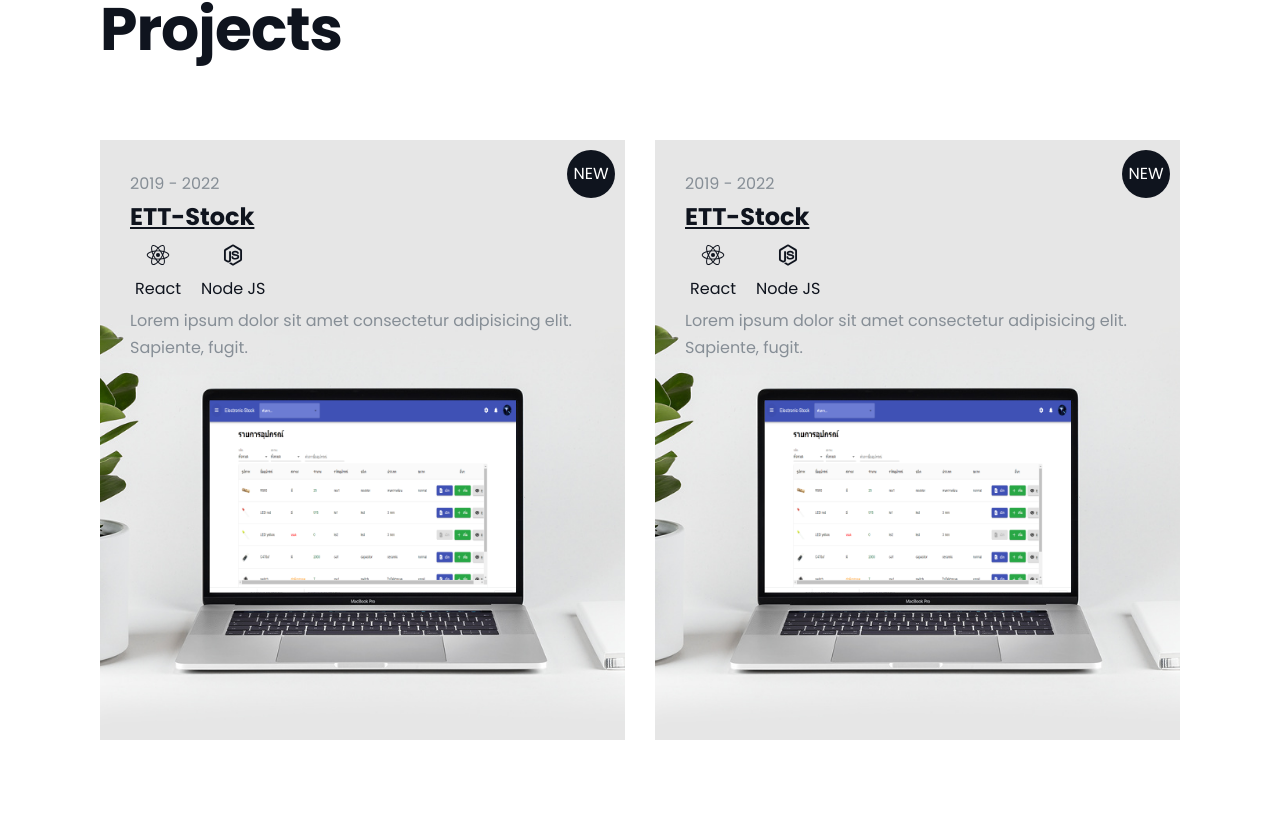
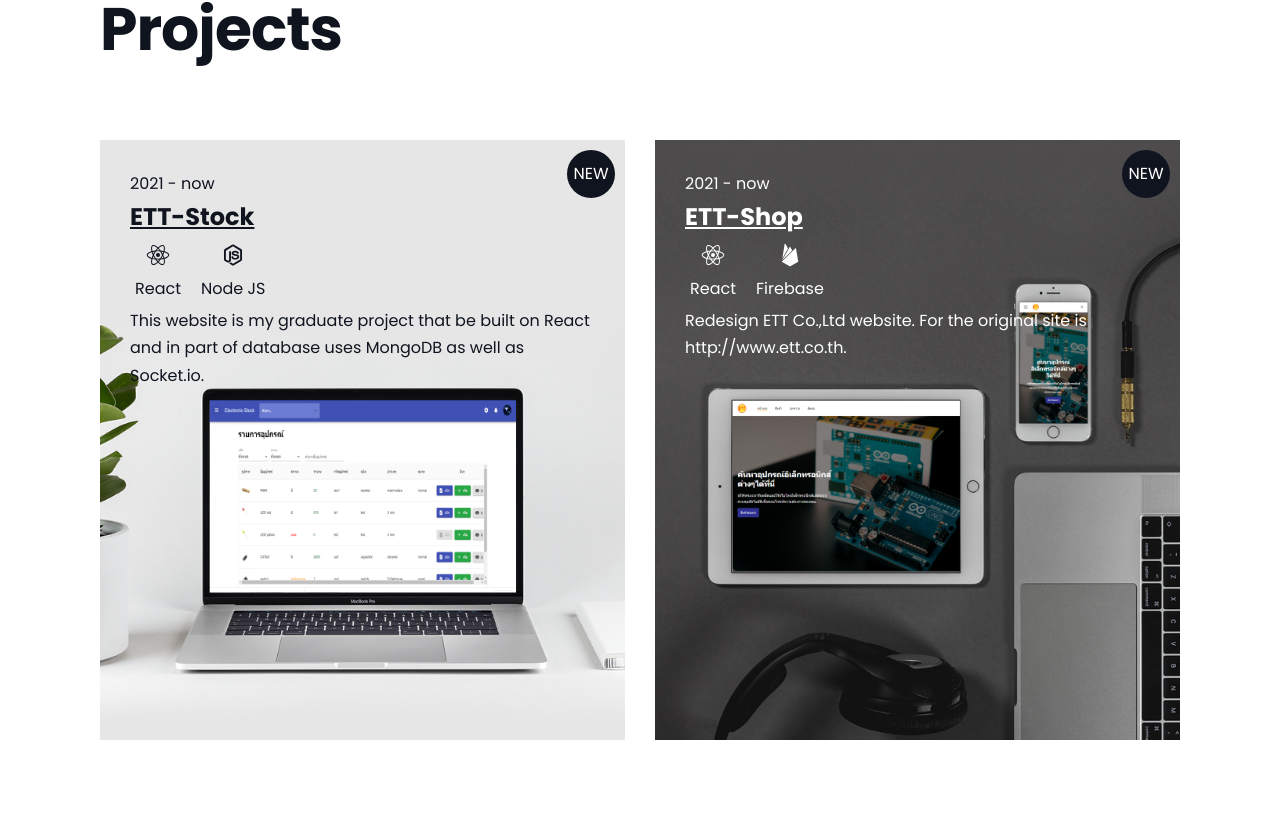
Before and after one commit to boonyarit86/my-portfolio, a React (Create React App) app: page / in a window 1280 px wide. Shown: the part 2724-3540 px from the top of the page. Built offline with nearby package versions, Linux system fonts and the light colour scheme.

Commit message:
Improve project data

```diff
--- /dev/null
+++ b/src/Api.js
@@ -0,0 +1,40 @@
+export const projects = [
+    {
+      id: "p1",
+      avatar: "./images/project1.png",
+      isNew: true,
+      startDate: "2021",
+      endDate: "now",
+      name: "ETT-Stock",
+      url: {
+        base: "https://ett-test.herokuapp.com",
+        github: "https://github.com/boonyarit86/ETT-Electronic-Stock",
+      },
+      tools: [
+        { toolName: "React", iconName: "logo-react" },
+        { toolName: "Node JS", iconName: "logo-nodejs" },
+      ],
+      description:
+        "This website is my graduate project that be built on React and in part of database uses MongoDB as well as Socket.io.",
+      theme: "#0f141e"
+    },
+    {
+      id: "p2",
+      avatar: "./images/project2.png",
+      isNew: true,
+      startDate: "2021",
+      endDate: "now",
+      name: "ETT-Shop",
+      url: {
+        base: "https://ett-shop.web.app",
+        github: "https://github.com/boonyarit86/ETT-Shop",
+      },
+      tools: [
+        { toolName: "React", iconName: "logo-react" },
+        { toolName: "Firebase", iconName: "logo-firebase" },
+      ],
+      description:
+        "Redesign ETT Co.,Ltd website. For the original site is http://www.ett.co.th.",
+      theme: "#fff"
+    },
+  ];
--- a/src/Layouts/Footer.js
+++ b/src/Layouts/Footer.js
@@ -1,4 +1,5 @@
 import React from "react";
+import { projects } from "../Api";
 
 function Footer() {
   return (
@@ -12,45 +13,65 @@
           </p>
           <p className="footer__contact-email">
             E:{" "}
-            <a className="footer__contact-email-text" href="mailto: boonyarit.rd@hotmaill.com">
+            <a
+              className="footer__contact-email-text"
+              href="mailto: boonyarit.rd@hotmaill.com"
+            >
               boonyarit.rd@hotmail.com
             </a>
           </p>
           <p className="footer__contact-phone">
-            P: <span className="footer__contact-phone-text">095 - 809 - 8135</span>
+            P:{" "}
+            <span className="footer__contact-phone-text">095 - 809 - 8135</span>
           </p>
         </div>
         <div className="footer__menu">
           <div className="footer__menu-box">
             <h3 className="footer__heading">Latest projects —</h3>
             <ul className="footer__menu-list">
-              <li className="footer__menu-item">
-                <a className="footer__menu-link" href="https://ett-test.herokuapp.com">ETT-Stock</a>
-              </li>
-              <li className="footer__menu-item">
-                <a className="footer__menu-link" href="#">LinkedIn-Clone</a>
-              </li>
+              {projects.length !== 0 &&
+                projects.map((project) => (
+                  <li className="footer__menu-item">
+                    <a className="footer__menu-link" href={project.url.base}>
+                      {project.name}
+                    </a>
+                  </li>
+                ))}
             </ul>
           </div>
           <div className="footer__menu-box">
             <h3 className="footer__heading">Follow me on —</h3>
             <ul className="footer__menu-list">
               <li className="footer__menu-item">
-                <a className="footer__menu-link" href="https://line.me/ti/p/nxQ62W7fBz">Line</a>
+                <a
+                  className="footer__menu-link"
+                  href="https://line.me/ti/p/nxQ62W7fBz"
+                >
+                  Line
+                </a>
               </li>
               <li className="footer__menu-item">
-                <a className="footer__menu-link" href="https://www.linkedin.com/in/boonyarit-ritdet-09197b220/">LinkedIn</a>
+                <a
+                  className="footer__menu-link"
+                  href="https://www.linkedin.com/in/boonyarit-ritdet-09197b220/"
+                >
+                  LinkedIn
+                </a>
               </li>
             </ul>
           </div>
         </div>
       </div>
       <div className="footer__copyright">
-          <img className="footer__copyright-logo" src="./images/logo-outline--grey.svg" alt="logo-footer" />
-          <div className="footer__copyright-detail">
-              <p>© 2022 Boonyarit Ritdet.</p>
-              <p>Made with  in Bankok, Thailand.</p>
-          </div>
+        <img
+          className="footer__copyright-logo"
+          src="./images/logo-outline--grey.svg"
+          alt="logo-footer"
+        />
+        <div className="footer__copyright-detail">
+          <p>© 2022 Boonyarit Ritdet.</p>
+          <p>Made with in Bankok, Thailand.</p>
+        </div>
       </div>
     </section>
   );
--- a/src/components/ProjectList.js
+++ b/src/components/ProjectList.js
@@ -1,4 +1,5 @@
 import React, { useEffect } from "react";
+import { projects } from "../Api";
 
 function ProjectList() {
   // Add animation by hovering
@@ -11,10 +12,11 @@
       let projectEl = e.target.closest(".project");
       let project_id;
       if (projectEl) {
-        project_id = Number(projectEl.getAttribute("id")) - 1;
+        project_id = Number(projectEl.getAttribute("id"));
         project_item[project_id].classList.add("project-effect");
         project_link[project_id].style.opacity = 1;
         project_link[project_id].classList.add("project-effect-links");
+        // console.log(projectEl)
       } else return;
     });
 
@@ -23,7 +25,7 @@
       let project_id;
 
       if (projectEl) {
-        project_id = Number(projectEl.getAttribute("id")) - 1;
+        project_id = Number(projectEl.getAttribute("id"));
         project_item[project_id].classList.remove("project-effect");
         project_link[project_id].style.opacity = 0;
         project_link[project_id].classList.remove("project-effect-links");
@@ -33,40 +35,48 @@
 
   return (
     <div className="project__flexbox">
-      <div className="project" id="1">
+      {projects.length !== 0 &&
+        projects.map((project, index) => (
+          <div className="project" id={index} key={index}>
             <img
               className="project__image"
-          src="./images/project1.png"
-          alt="project1"
+              src={project.avatar}
+              alt={project.name}
             />
+            {project.isNew && (
               <div className="project__status">
                 <span className="project__status-text">NEW</span>
               </div>
+            )}
             <div className="project__content">
-          <p className="project__year">2019 - 2022</p>
-          <p className="project__title">
-            <a href="https://ett-test.herokuapp.com">ETT-Stock</a>
+              <p className="project__year" style={{color: project.theme}}>
+                {project.startDate} - {project.endDate}
               </p>
+              {/* <p className="project__title"> */}
+                <a className="project__title" href="https://ett-test.herokuapp.com" style={{color: project.theme}}>{project.name}</a>
+              {/* </p> */}
               <div className="project__tools">
-            <div className="project__tool u-center-text">
-              <ion-icon class="project__tool-icon" name="logo-react"></ion-icon>
-              <p className="project__tool-title">React</p>
+                {project.tools.map((tool, index) => (
+                  <div className="project__tool u-center-text" key={index} style={{color: project.theme}}>
+                    <ion-icon
+                      class="project__tool-icon"
+                      name={tool.iconName}
+                    ></ion-icon>
+                    <p className="project__tool-title">{tool.toolName}</p>
                   </div>
-            <div className="project__tool u-center-text">
+                ))}
+                {/* <div className="project__tool u-center-text">
                   <ion-icon
                     class="project__tool-icon"
                     name="logo-nodejs"
                   ></ion-icon>
                   <p className="project__tool-title">Node JS</p>
+                </div> */}
               </div>
-          </div>
-          <p className="project__detail">
-            Lorem ipsum dolor sit amet consectetur adipisicing elit. Sapiente,
-            fugit.
-          </p>
+              <p className="project__detail" style={{color: project.theme}}>{project.description}</p>
               <div className="project__links">
                 <div className="project__link u-center-text">
-              <a href="https://ett-test.herokuapp.com">
+                  <a href={project.url.base}>
                     <ion-icon
                       class="project__link-icon"
                       name="logo-chrome"
@@ -75,7 +85,7 @@
                   </a>
                 </div>
                 <div className="project__link u-center-text">
-              <a href="https://github.com/boonyarit86/ETT-Electronic-Stock">
+                  <a href={project.url.github}>
                     <ion-icon
                       class="project__link-icon"
                       name="logo-github"
@@ -86,60 +96,7 @@
               </div>
             </div>
           </div>
-
-      <div className="project" id="2">
-        <img
-          className="project__image"
-          src="./images/project1.png"
-          alt="project1"
-        />
-        <div className="project__status">
-          <span className="project__status-text">NEW</span>
-        </div>
-        <div className="project__content">
-          <p className="project__year">2019 - 2022</p>
-          <p className="project__title">
-            <a href="https://ett-test.herokuapp.com">ETT-Stock</a>
-          </p>
-          <div className="project__tools">
-            <div className="project__tool u-center-text">
-              <ion-icon class="project__tool-icon" name="logo-react"></ion-icon>
-              <p className="project__tool-title">React</p>
-            </div>
-            <div className="project__tool u-center-text">
-              <ion-icon
-                class="project__tool-icon"
-                name="logo-nodejs"
-              ></ion-icon>
-              <p className="project__tool-title">Node JS</p>
-            </div>
-          </div>
-          <p className="project__detail">
-            Lorem ipsum dolor sit amet consectetur adipisicing elit. Sapiente,
-            fugit.
-          </p>
-          <div className="project__links">
-            <div className="project__link u-center-text">
-              <a href="https://ett-test.herokuapp.com">
-                <ion-icon
-                  class="project__link-icon"
-                  name="logo-chrome"
-                ></ion-icon>
-                <p className="project__link-title">View Project</p>
-              </a>
-            </div>
-            <div className="project__link u-center-text">
-              <a href="https://github.com/boonyarit86/ETT-Electronic-Stock">
-                <ion-icon
-                  class="project__link-icon"
-                  name="logo-github"
-                ></ion-icon>
-                <p className="project__link-title">Source Code</p>
-              </a>
-            </div>
-          </div>
-        </div>
-      </div>
+        ))}
     </div>
   );
 }
--- a/src/sass/components/_projectList.scss
+++ b/src/sass/components/_projectList.scss
@@ -33,6 +33,13 @@
     transition: all 0.3s;
   }
 
+  &__year,
+  &__status-text,
+  &__tool-title,
+  &__detail {
+    font-size: 1.6rem;
+  }
+
   &__image {
     position: absolute;
     top: 0;
@@ -49,8 +56,6 @@
   }
 
   &__year {
-    font-size: 1.6rem;
-    color: $color-grey-dark;
     flex: 1;
   }
 
@@ -67,20 +72,14 @@
     top: 1rem;
   }
 
-  &__status-text {
-    font-size: 1.6rem;
-    color: $color-white;
-  }
-
   &__title {
     font-size: 2.4rem;
     font-weight: $font-weight-bold;
-    a {
-      color: $color-black;
-    }
+    display: block;
   }
 
-  &__tools, &__links {
+  &__tools,
+  &__links {
     display: flex;
     align-items: center;
     gap: 1rem;
@@ -91,41 +90,23 @@
     margin-top: 1rem;
   }
 
-  &__tool {
+  &__tool,
+  &__link {
     padding: 0.5rem;
-    &-icon {
-      width: 2.4rem;
-      height: 2.4rem;
-    }
-
-    &-title {
-      font-size: 1.6rem;
-    }
   }
 
-  &__link {
-    padding: 0.5rem;
-    &-icon {
-      width: 2.4rem;
-      height: 2.4rem;
-    }
-
-    &-title {
-      font-size: 1.2rem;
-    }
+  &__tool-icon,
+  &__link-icon {
+    width: 2.4rem;
+    height: 2.4rem;
   }
 
-  &__link:hover a {
-    color: $color-white;
+  &__link-title {
+    font-size: 1.2rem;
   }
 
   &__link a {
     color: $color-grey-dark;
-  }
-
-  &__detail {
-    color: $color-grey-dark;
-    font-size: 1.6rem;
   }
 
   &:hover::after {
@@ -136,9 +117,13 @@
     transform: scale(1.1);
   }
 
-  &:hover &__title a,
-  &:hover &__tool-title {
-    color: $color-white;
+  &:hover &__title,
+  &:hover &__tool-title,
+  &:hover &__detail,
+  &:hover &__year,
+  &__link:hover a,
+  &__status-text {
+    color: $color-white !important;
   }
 
   &:hover &__status {
--- a/src/sass/components/_skillList.scss
+++ b/src/sass/components/_skillList.scss
@@ -26,13 +26,13 @@
     font-weight: $font-weight-bold;
   }
 
-  &__box {
+  // &__box {
     // display: flex;
     // justify-content: flex-start;
     // column-gap: 2.5rem;
     // flex-wrap: wrap;
     // margin-left: 1rem;
-  }
+  // }
 
   &__item {
     display: flex;
--- a/src/sass/layout/_menu.scss
+++ b/src/sass/layout/_menu.scss
@@ -3,7 +3,6 @@
   left: 50%;
   top: 50%;
   transform: translate(-50%, -50%);
-  // width: 100%;
   text-align: center;
   z-index: 10000;
 
```
Also changed, not shown: public/images/project2.png (added). Lines whose indentation alone changed are shown as unchanged.
